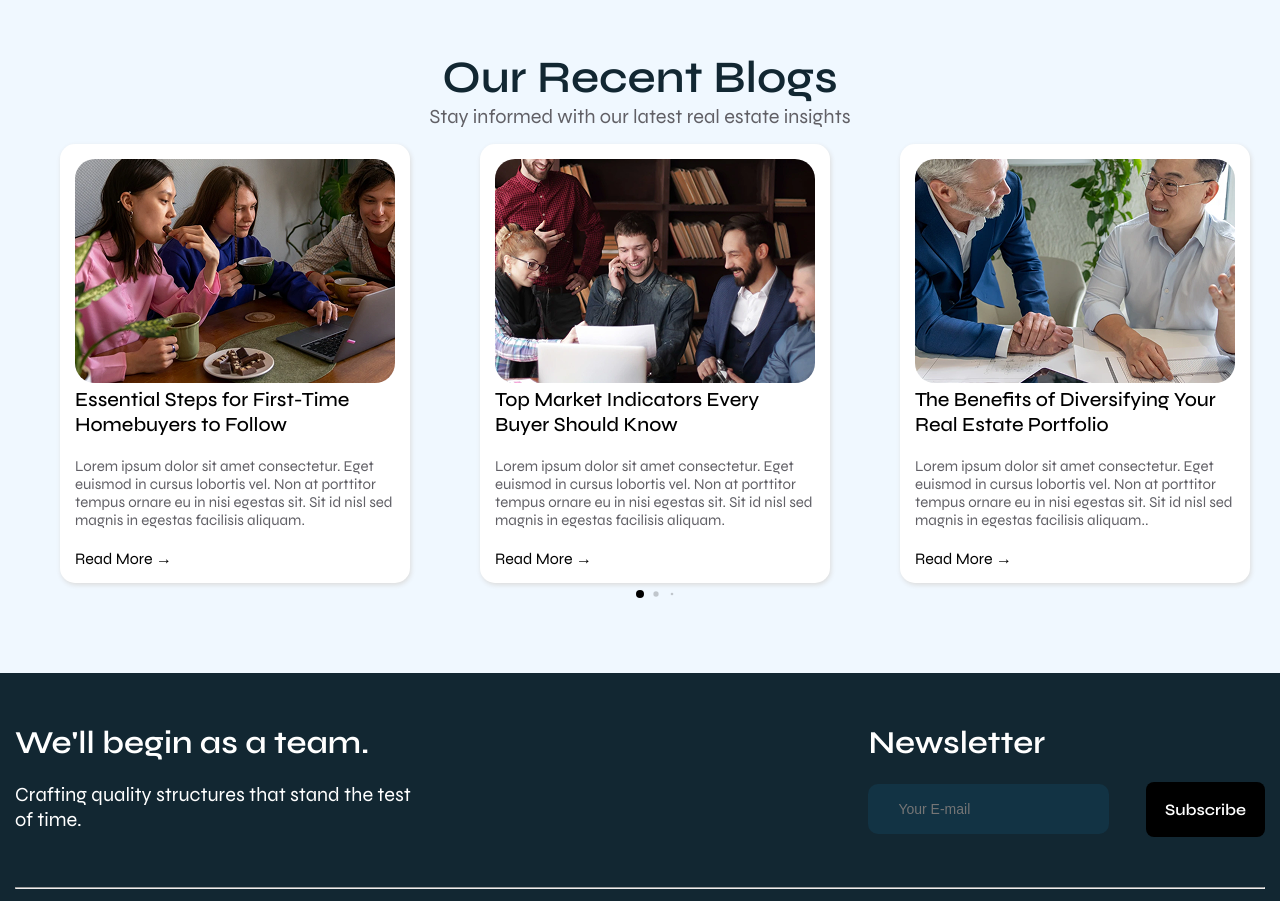
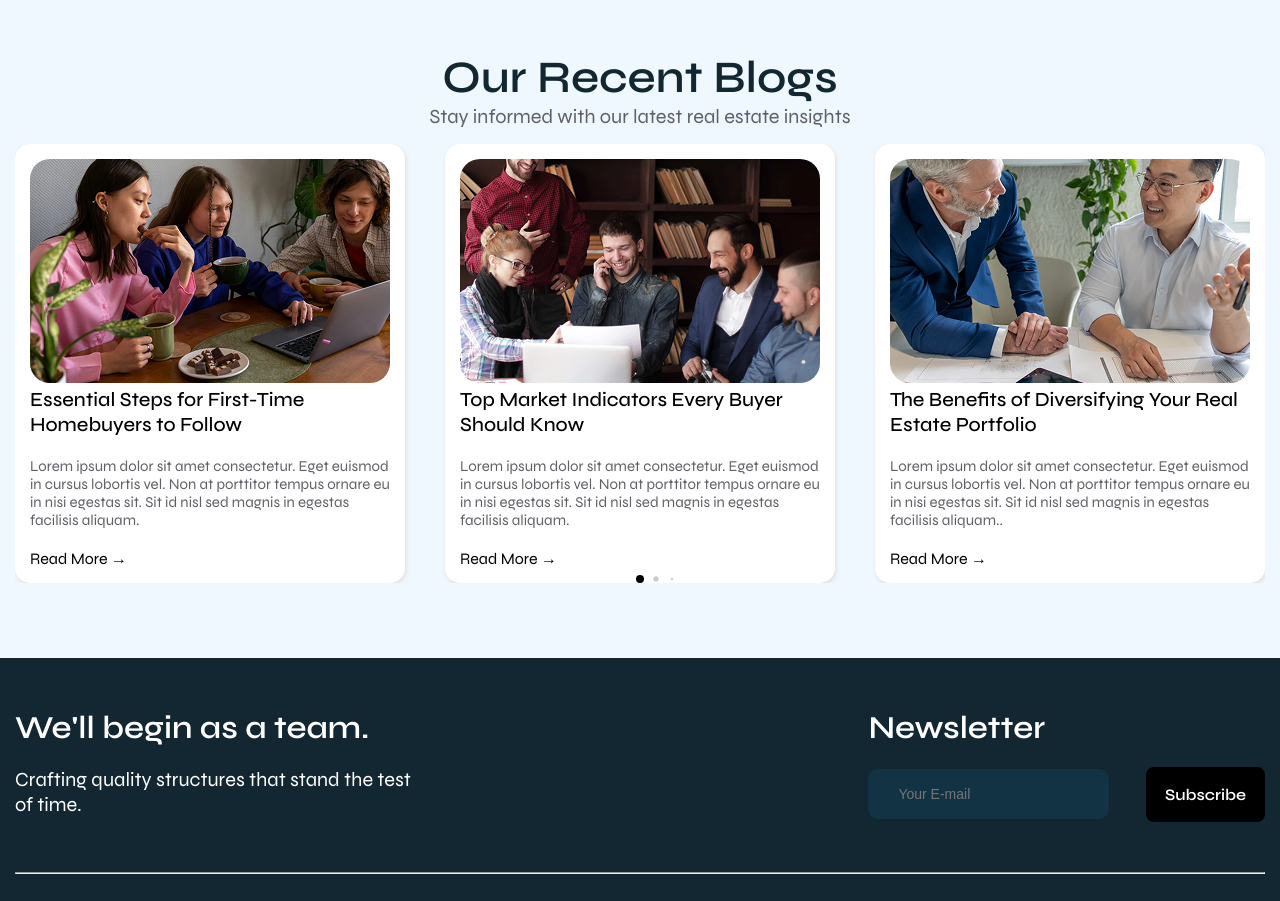
Before and after one commit to deyaniket10/PL, a plain HTML site: page index.html in a window 1280 px wide. Shown: the part 4320-5221 px from the top of the page. Drawn offline with nearby package versions, Linux system fonts and the light colour scheme; a web font is replaced by a local one.

Commit message:
update-4

```diff
--- a/CSS/index.css
+++ b/CSS/index.css
@@ -467,19 +467,20 @@ p,
 }
 .blogs .para {
   color: #616066 !important;
+  margin-bottom: 15px;
 }
 
 #blog-swiper.swiper {
   width: 100%;
   height: 100%;
-  padding: 0 15px;
+  /* padding: 0 15px; */
 }
 #blog-swiper .swiper-wrapper {
-  padding: 15px;
+  /* padding: 15px; */
 }
 #blog-swiper .swiper-slide {
   max-width: 450px !important;
-  padding: 0 15px;
+  /* padding: 0 15px; */
 }
 .blog-content .pa {
   font-size: 15px;
```
